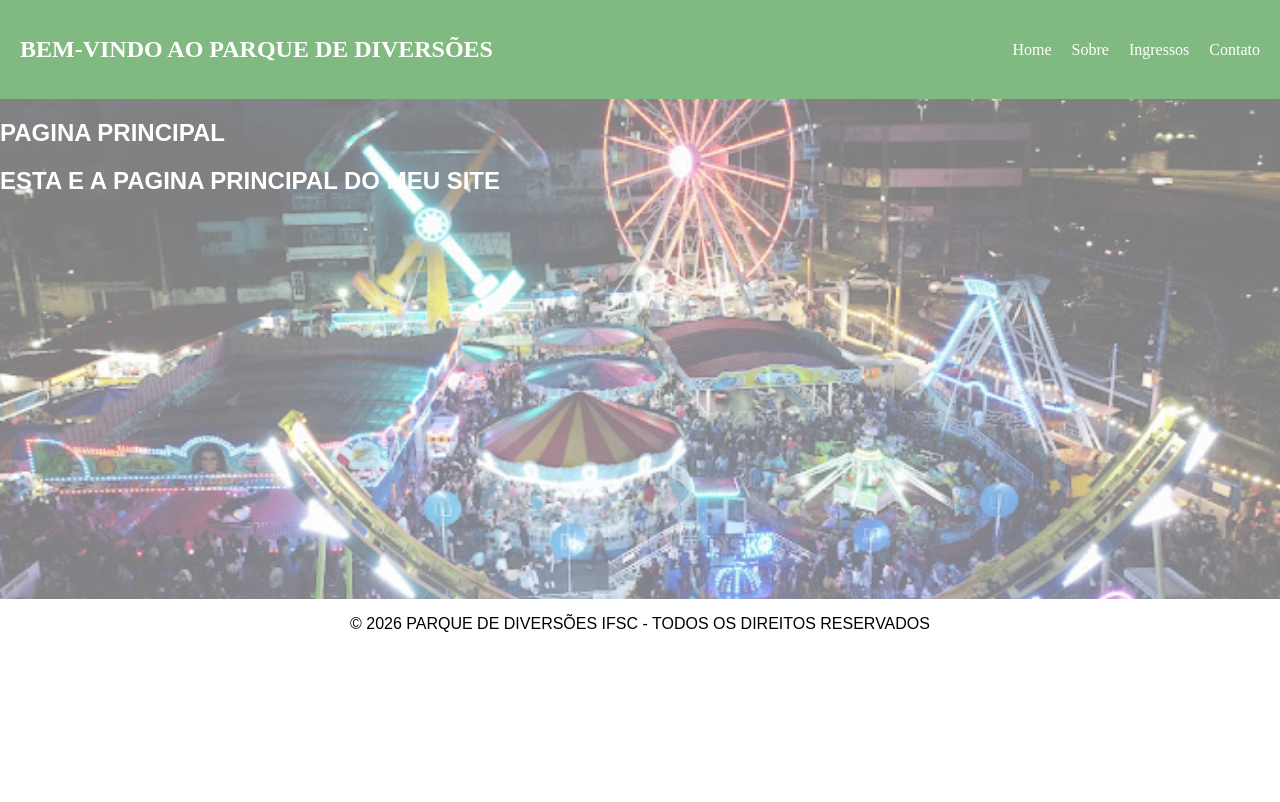
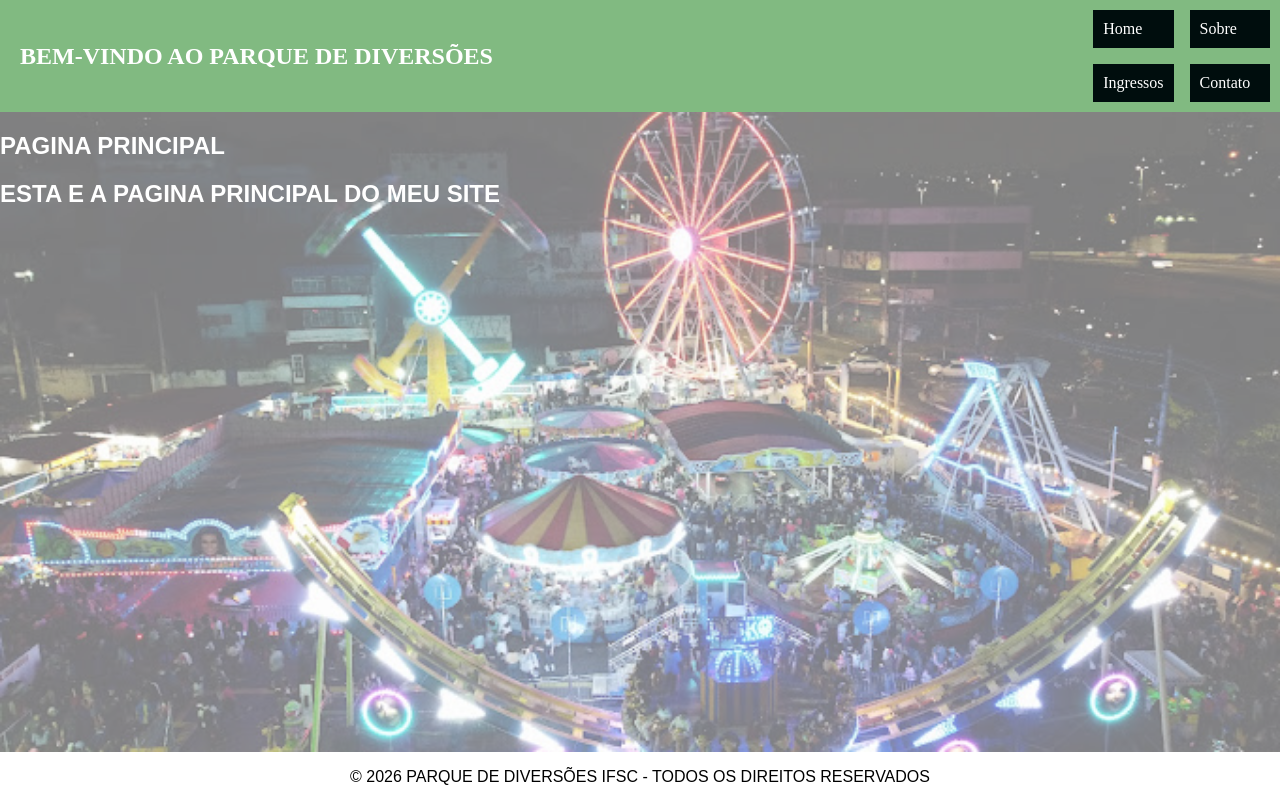
Before and after one commit to renatoguedesthe/ifsc, a plain HTML site: page estruturapagina/index.html in a window 1280 px wide. Drawn offline with Linux system fonts and the light colour scheme.

Commit message:
Desafio 18_11_26

```diff
--- a/estruturapagina/css/main.css
+++ b/estruturapagina/css/main.css
@@ -16,7 +16,27 @@
             display: flex;
             justify-content: space-between;
             align-items: center;
+            gap: 1rem;
         }
+
+        .menu {
+            display: grid;
+            gap: 1rem;
+
+        }
+
+
+        @media (min-width : 768px) {
+            .menu {
+                grid-template-columns: 1fr 1fr;
+            }
+
+            a {
+                background-color: rgb(0, 13, 13);
+            }
+        }
+
+
 
 
         aside {
@@ -41,7 +61,8 @@
             background-size: cover;
             background-position: center;
             opacity: 0.5;
-            height: 500px;
+            height: 640px;
+
         }
 
         h2 {
--- a/estruturapagina/index.html
+++ b/estruturapagina/index.html
@@ -12,7 +12,7 @@
     <header>
         <h1> BEM-VINDO AO PARQUE DE DIVERSÕES </h1>
 
-         <nav >
+         <nav class="menu" >
              <a href='/home'>Home</a>
              <a href='/sobre'>Sobre</a>
              <a href='/ingressos'>Ingressos</a>
```
Also changed, not shown: aula181126/index.html (added, +54 -0 lines).
